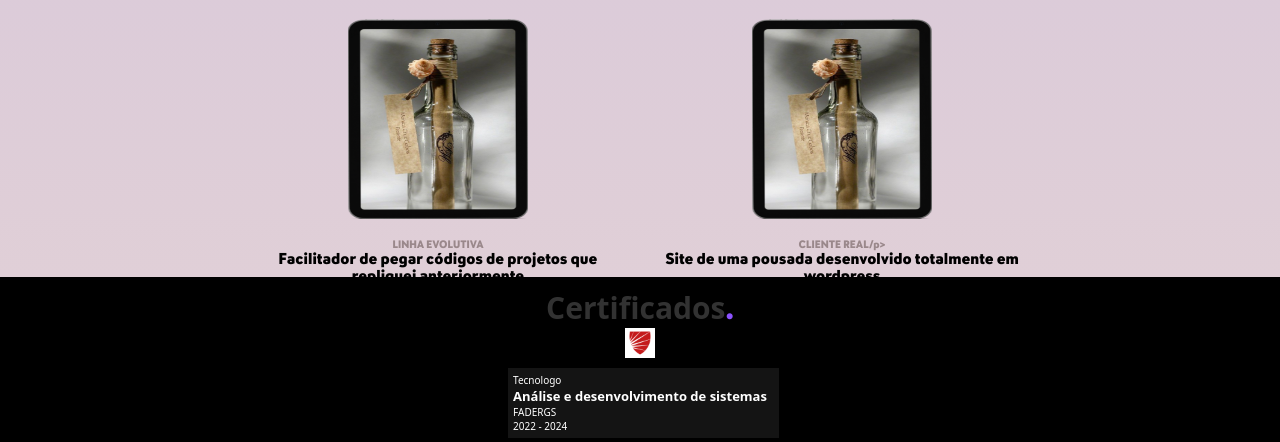
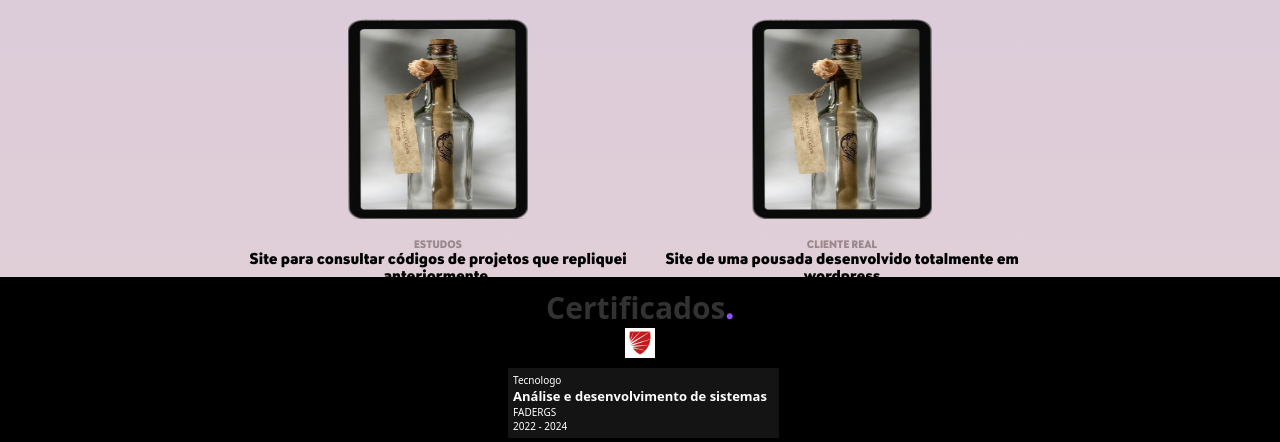
Before and after one commit to Profissional-Marcelo/SitePessoal, a PHP site: page /App/View/paginaInicial.php in a window 1280 px wide. Shown: the part 1323-1765 px from the top of the page. Run offline with PHP 8.4, Linux system fonts and the light colour scheme.

Commit message:
substituindo nomes

```diff
--- a/App/View/paginaInicial.php
+++ b/App/View/paginaInicial.php
@@ -65,15 +65,15 @@
             <div class="projetos">
                 <a href="">
                     <img src="../../Assets/img/tablet.png" alt="projeto">
-                    <p>LINHA EVOLUTIVA</p>
-                    <h2>Facilitador de pegar códigos de projetos que repliquei anteriormente</h2>
+                    <p>ESTUDOS</p>
+                    <h2>Site para consultar códigos de projetos que repliquei anteriormente.</h2>
                 </a>
             </div>
 
             <div class="projetos">
                 <a href="">
                     <img src="../../Assets/img/tablet.png" alt="projeto">
-                    <p>CLIENTE REAL/p>
+                    <p>CLIENTE REAL</p>
                     <h2>Site de uma pousada desenvolvido totalmente em wordpress</h2>
                 </a>
             </div>
```
